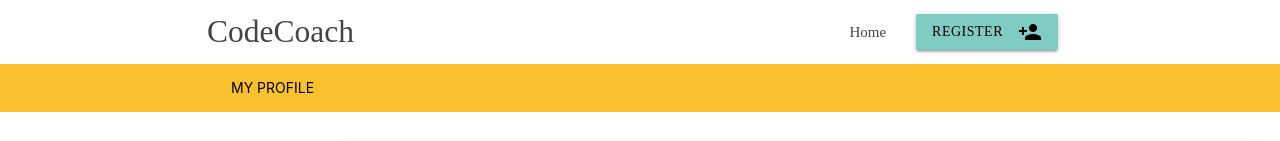
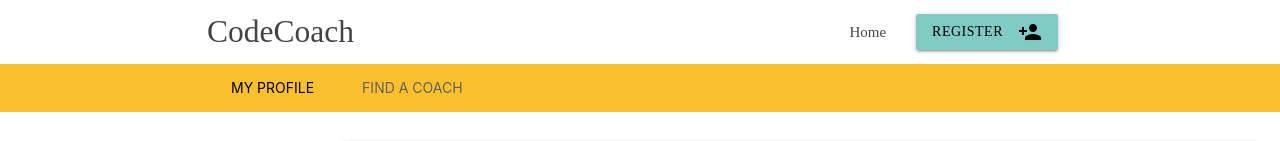
Before and after one commit to RafaelWill/marvel-codecoach-frontend, an Angular app: page /users/1/become-coach in a window 1280 px wide. Shown: the top 141 px of the page. Built offline with nearby package versions, Linux system fonts and the light colour scheme; no server answers.

Commit message:
Redirected links to correct pages

```diff
--- a/src/app/session/request-session/request-session.component.html
+++ b/src/app/session/request-session/request-session.component.html
@@ -19,7 +19,6 @@
                   Topic is required.
                 </div>
               </div>
-
 <!--
               <div class="input-field col s12">
                 <input id="topic" type="text" formControlName="topic" [ngClass]="{'is-invalid':fc('topic')?.errors
--- a/src/app/user/become-coach/become-coach.component.html
+++ b/src/app/user/become-coach/become-coach.component.html
@@ -3,7 +3,7 @@
     <div class="container">
       <ul class="tabs tabs-transparent">
         <li class="tab"><a class="black-text text-darken-2">My Profile</a></li>
-        <!--      <li class="tab"><a class="grey-text text-darken-2" routerLink= routerLinkActive="black-text">Find a coach</a></li>-->
+        <li class="tab"><a class="grey-text text-darken-2" routerLink="../coaches">Find a coach</a></li>
       </ul>
     </div>
   </div>
--- a/src/app/user/become-coach/become-coach.component.ts
+++ b/src/app/user/become-coach/become-coach.component.ts
@@ -59,7 +59,6 @@ export class BecomeCoachComponent implements OnInit {
     this.extraTopics.at(this.extraTopics.length - 1).markAsUntouched({onlySelf: true});
     this.extraGrades.push(this._formBuilder.control('', [Validators.required]));
     this.extraGrades.at(this.extraGrades.length - 1).markAsUntouched({onlySelf: true});
-
   }
 
   deleteSlot(): void {
--- a/src/app/user/user-profile/user-profile.component.html
+++ b/src/app/user/user-profile/user-profile.component.html
@@ -3,7 +3,7 @@
     <div class="container">
       <ul class="tabs tabs-transparent">
         <li class="tab"><a class="black-text text-darken-2">My Profile</a></li>
-        <!--      <li class="tab"><a class="grey-text text-darken-2" routerLink= routerLinkActive="black-text">Find a coach</a></li>-->
+        <li class="tab"><a class="grey-text text-darken-2" routerLink="../coaches">Find a coach</a></li>
       </ul>
     </div>
   </div>
```
